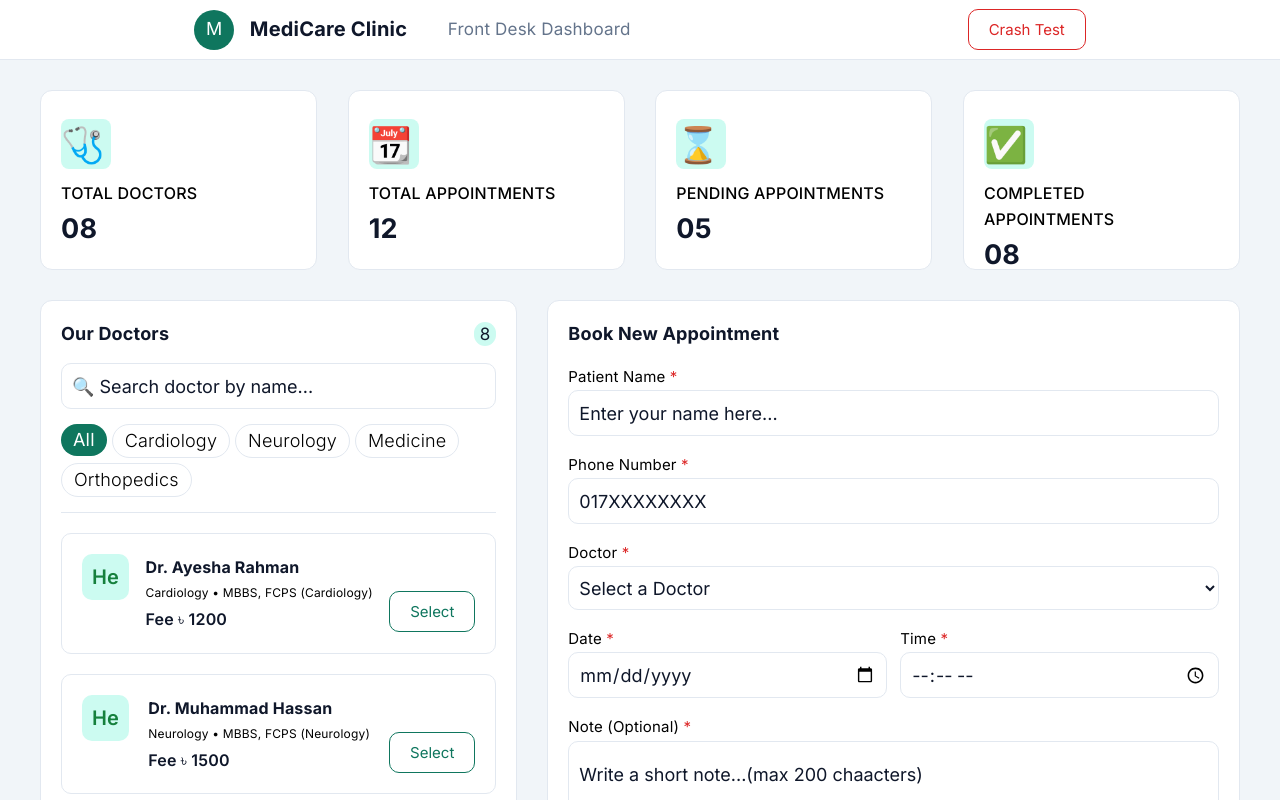
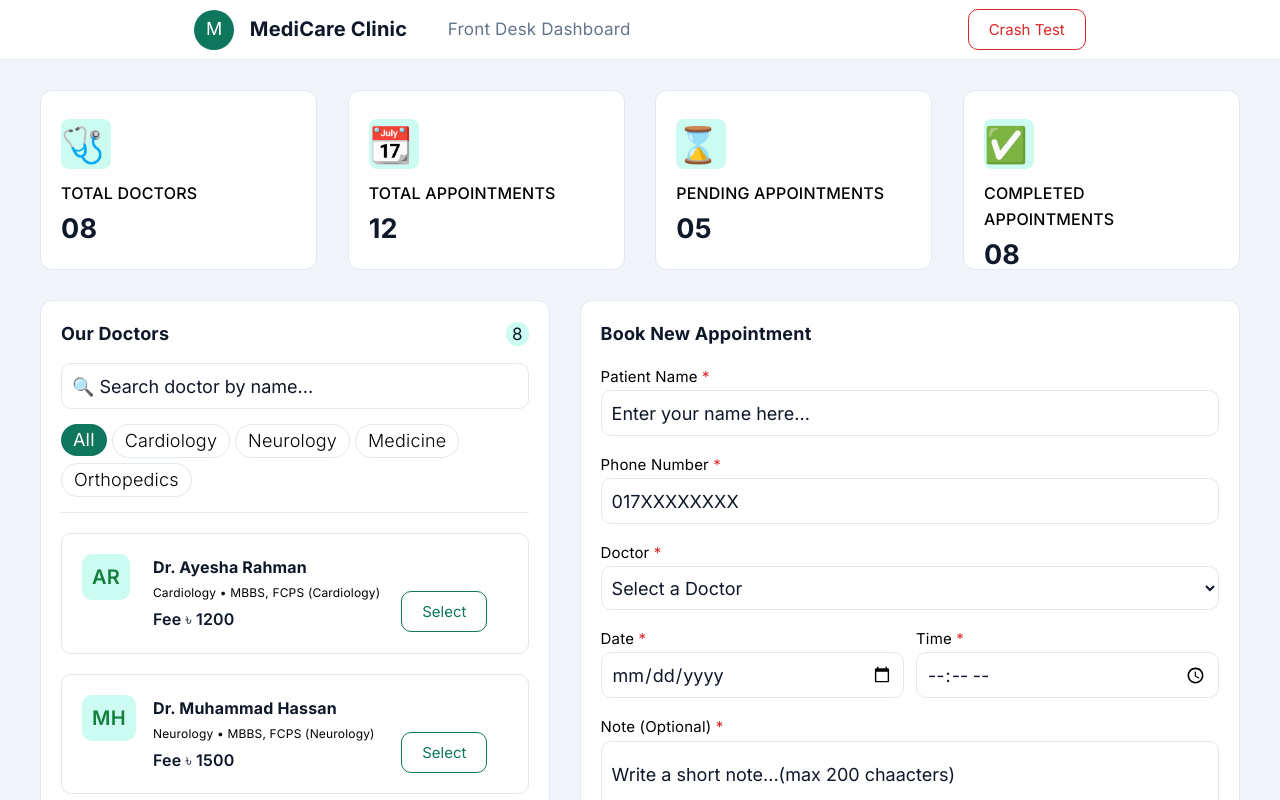
Before and after one commit to iamdeveloperrayhan/medicare-dashboard, a React (Vite) app: page / in a window 1280 px wide. Shown: the top 800 px of the page. Built offline with nearby package versions, Linux system fonts and the light colour scheme.

Commit message:
Upload profile picture settiing

```diff
--- a/src/components/doctors/DoctorPanel.jsx
+++ b/src/components/doctors/DoctorPanel.jsx
@@ -4,6 +4,19 @@ import InputBox from "../ui/Input"
 import Badge from '../ui/Badge'
 import { DoctorCard } from '../ui/Card';
 export default function DoctorPanel() {
+
+    const getProfileInitials = (name) => {
+        if (!name) return ""
+
+        const words = name.trim().split(/\s+/)
+
+        const filteredWords = words.filter((word) => !["dr", "dr.", "mr", "mr.", "mrs", "mrs.", "ms", "ms.", "prof", "prof."].includes(word.toLowerCase()))
+
+        return filteredWords
+            .slice(0, 2)
+            .map((word) => word[0].toUpperCase())
+            .join("")
+    }
     return (
         <>
             <div className="doctor_panel_main">
@@ -24,7 +37,7 @@ export default function DoctorPanel() {
                     {
                         doctors.map((doctor) => (
                             <div key={doctor.id}>
-                                <DoctorCard profilePic='He' doctorName={doctor.name} specialization={`${doctor.department} • ${doctor.specialization}`} visitingFee={doctor.visitingFee} />
+                                <DoctorCard profilePic={getProfileInitials(doctor.name)} doctorName={doctor.name} specialization={`${doctor.department} • ${doctor.specialization}`} visitingFee={doctor.visitingFee} />
                             </div>))
                     }
                 </div>
--- a/src/components/ui/Badge.jsx
+++ b/src/components/ui/Badge.jsx
@@ -1,12 +1,22 @@
 import '../../styles/Badge.css'
 export default function Badge({ className, content }) {
     function badgeHandle() {
-        const selectBadge = document.querySelector('.filter_badge');
+        const badges = document.querySelectorAll(
+            '.filter_badge, .filter_badge_unselect'
+        )
 
-        selectBadge.addEventListener('click', () => {
-            selectBadge.classList.toggle('filter_badge');
-            selectBadge.classList.toggle('filter_badge_unselect');
-        });
+        badges.forEach((badge) => {
+            badge.addEventListener('click', () => {
+
+                badges.forEach((b) => {
+                    b.classList.remove('filter_badge')
+                    b.classList.add('filter_badge_unselect')
+                })
+
+                badge.classList.remove('filter_badge_unselect')
+                badge.classList.add('filter_badge')
+            })
+        })
     }
     return (
         <>
--- a/src/data/doctors.js
+++ b/src/data/doctors.js
@@ -27,7 +27,7 @@ const doctors = [
         id: 4,
         name: 'Dr. Saad Ahmed',
         department: 'Dermatology',
-        specialization: 'FCPS (Dermatology)',
+        specialization: 'MBBS,FCPS (Dermatology)',
         visitingFee: 1300,
         available: true,
     },
--- a/src/styles/Card.css
+++ b/src/styles/Card.css
@@ -48,8 +48,15 @@
     border-radius: 10px;
     padding: 20px;
     transition: all 0.5s;
+    grid-template-columns: repeat(12, 1fr);
 }
 
+.doctor_card :first-child {
+    grid-column: span 2;
+}
+.doctor_card :last-child {
+    grid-column: span 2;
+}
 .doctor_card:first-child span {
     color: var(--text-completed);
     font-weight: 600;
@@ -59,7 +66,9 @@
     padding: 10px;
     border-radius: 10px;
 }
-
+.doctor_detail {
+    grid-column: span 7;
+}
 .doctor_detail :first-child {
     font-size: 16px;
     font-weight: 700;
--- a/src/styles/DoctorPanel.css
+++ b/src/styles/DoctorPanel.css
@@ -1,7 +1,7 @@
 @import url(.././index.css);
 
 .doctor_panel_main {
-    grid-column: span 5;
+    grid-column: span 9;
     background-color: var(--card);
     padding: 20px;
     width: auto;
```
